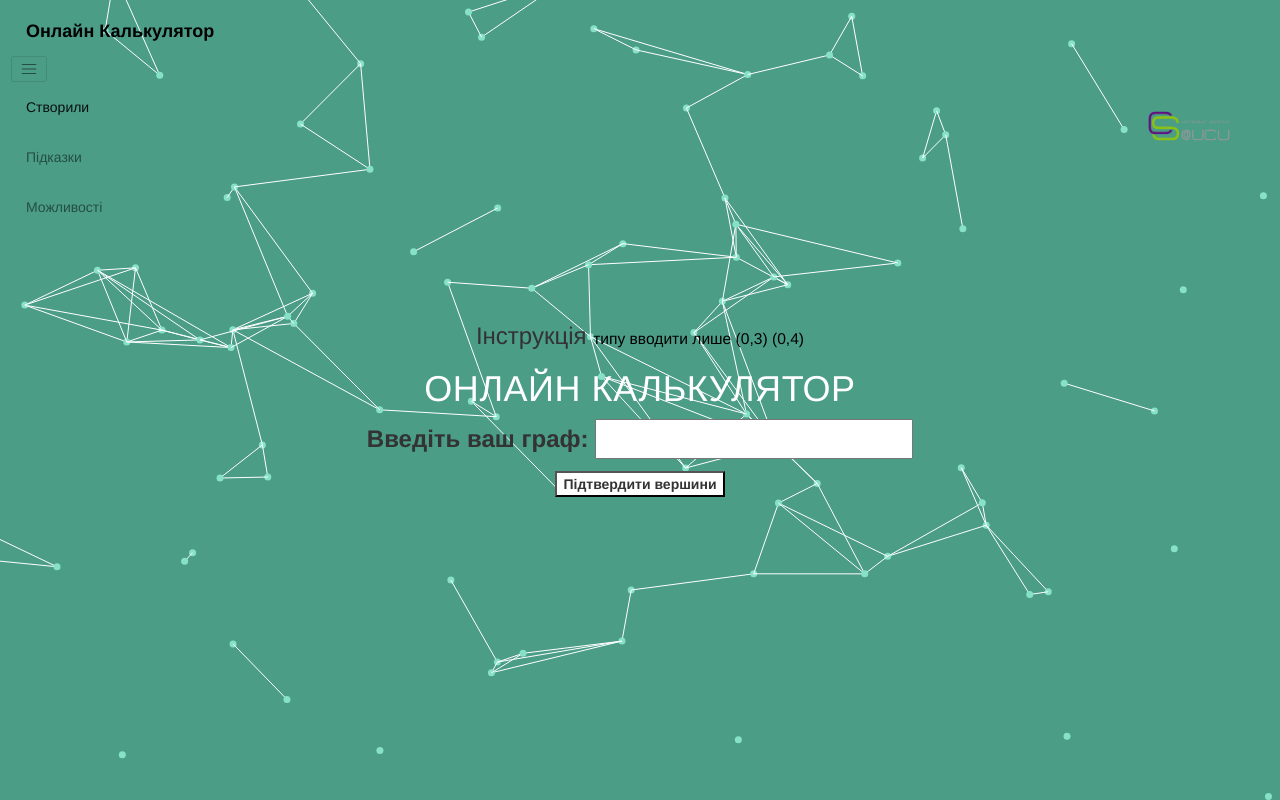
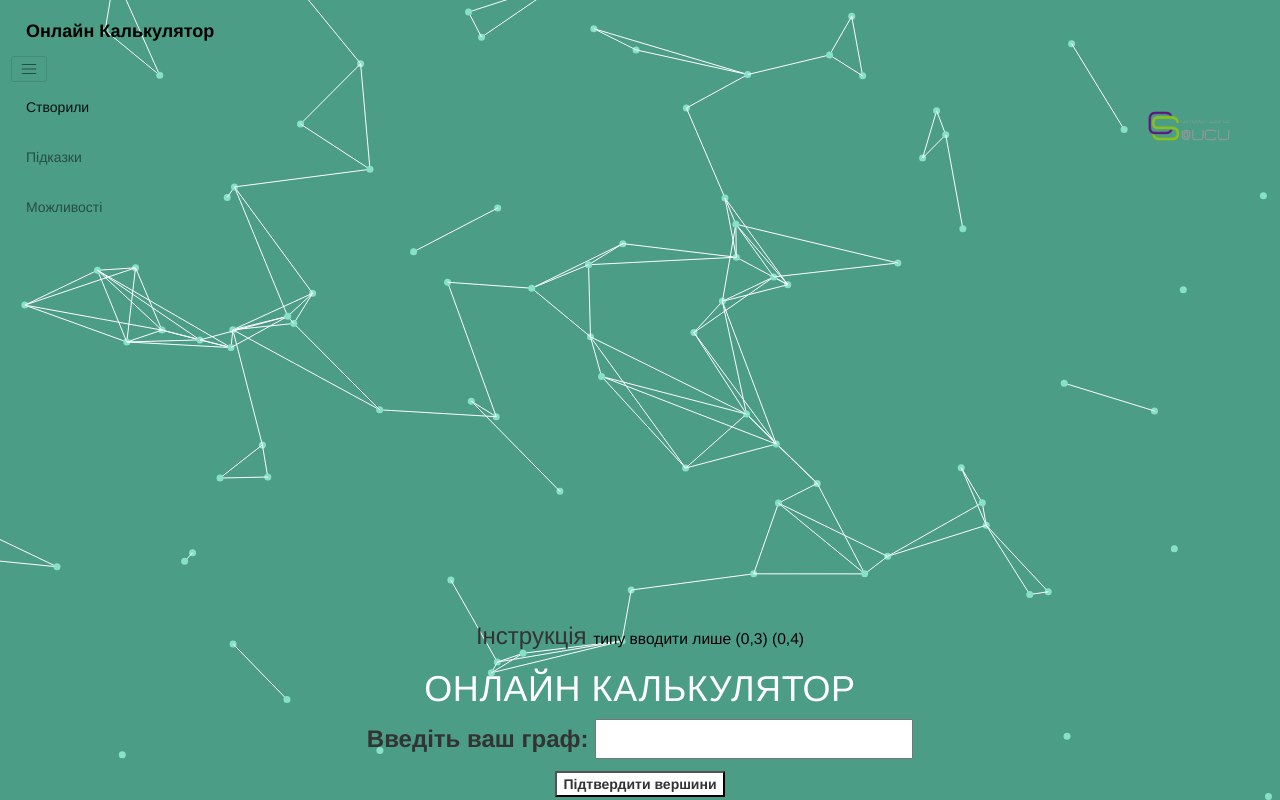
Before and after one commit to SophiaZhyrovetska/computer-project, a Django app: page / in a window 1280 px wide. Run offline with Django 3.2, Linux system fonts and the light colour scheme; some libraries are stand-ins or nearby versions.

Commit message:
responsive change

```diff
--- a/graph/graphType.py
+++ b/graph/graphType.py
@@ -100,7 +100,7 @@
                 if (lst[i][1] == lst[i + 1][0]):
                     return True
 
-
+isCycle([[1,2],[2,3],[3,1]])
 
 def isWheel(lst):
     """
--- a/graph/static/polls/home.css
+++ b/graph/static/polls/home.css
@@ -69,3 +69,27 @@
 #particles{
     background-color:#4B9D86;
 }
+
+@media (max-height: 1000px) {
+  #intro .row{
+    margin-top: 300px;
+  }
+
+}
+@media (max-height: 800px) {
+  #intro .row{
+    margin-top: 600px;
+  }
+
+}
+@media (max-height: 600px) {
+  #intro .row{
+    margin-top: 800px;
+  }
+
+}@media (max-height: 400px) {
+  #intro .row{
+    margin-top: 1000px;
+  }
+
+}
```
